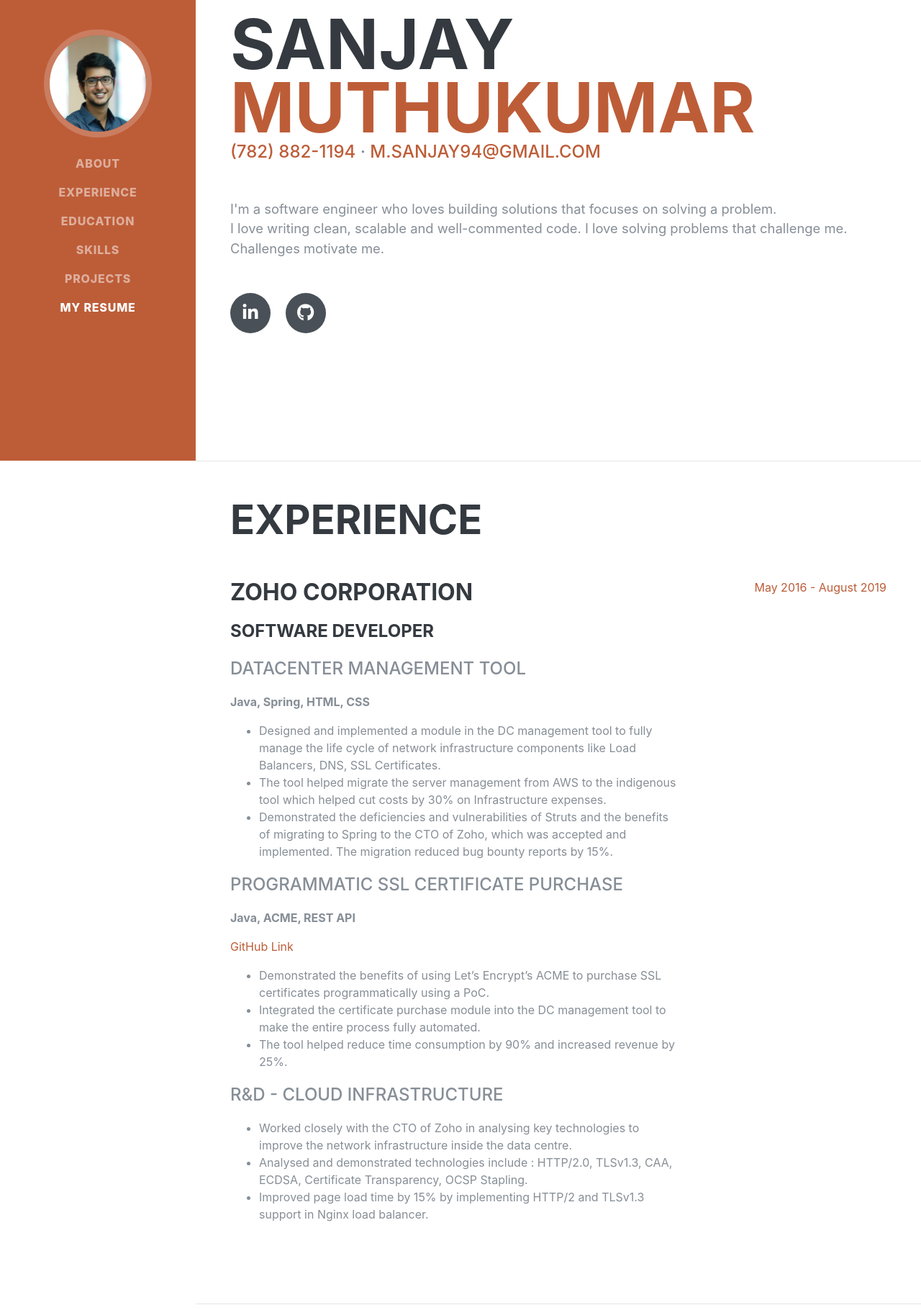
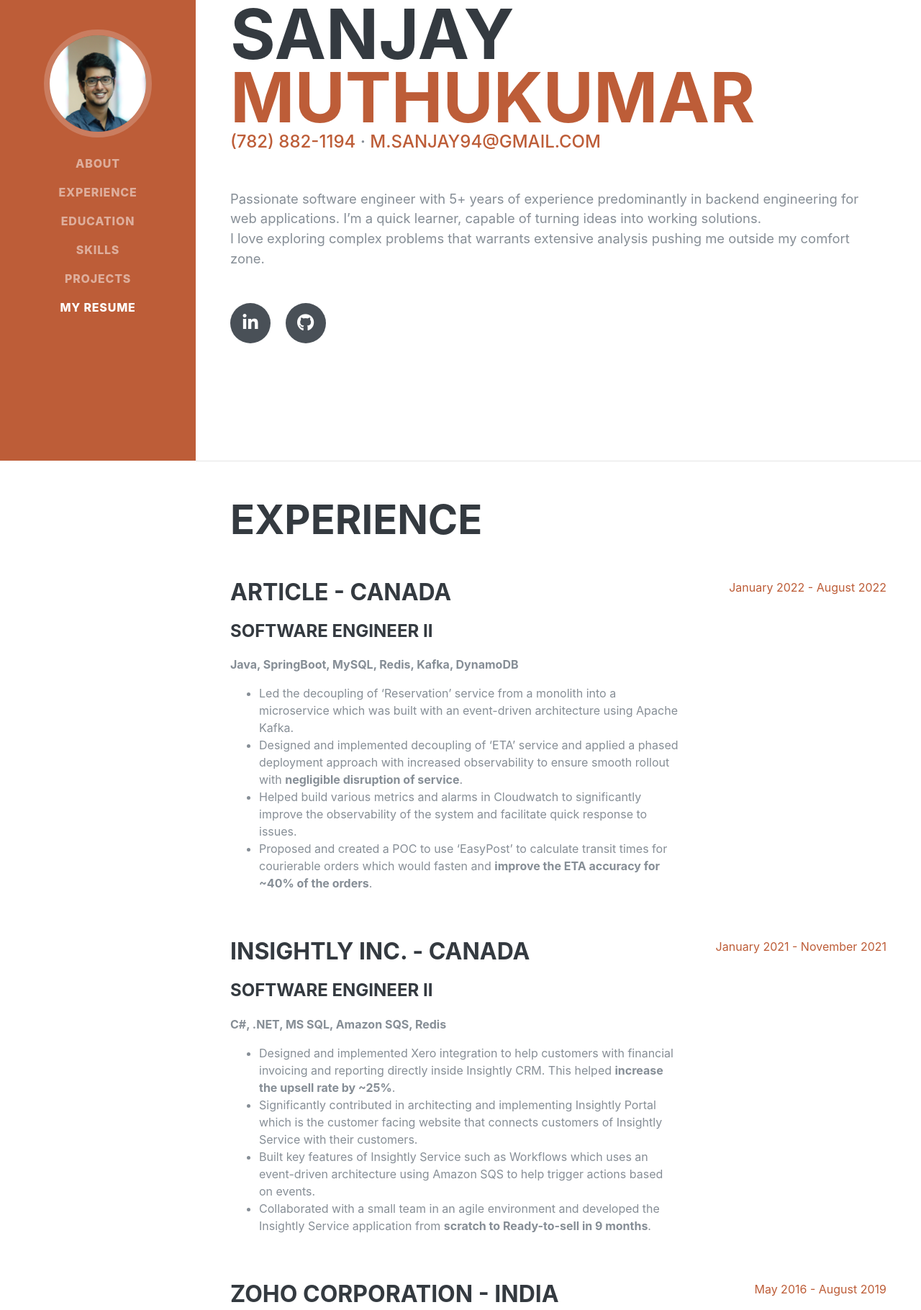
Before and after one commit to msanjay94/portfolio, a plain HTML site: page index.html in a window 1280 px wide. Shown: the part 160-1980 px from the top of the page at 72% size. Drawn offline with nearby package versions, Linux system fonts and the light colour scheme; files that its build step writes are made by us from their sources; a web font is replaced by a local one.

Commit message:
Updated experience

```diff
--- a/index.html
+++ b/index.html
@@ -71,7 +71,8 @@
                     <a href="mailto:m.sanjay94@email.com">m.sanjay94@gmail.com</a>
                 </div>
                 <p class="lead mb-5">
-                    I'm a software engineer who loves building solutions that focuses on solving a problem.<br> I love writing clean, scalable and well-commented code. I love solving problems that challenge me.<br> Challenges motivate me.
+                    Passionate software engineer with 5+ years of experience predominantly in backend engineering for web applications. I’m a quick learner, capable of turning ideas into working solutions.<br/>
+                    I love exploring complex problems that warrants extensive analysis pushing me outside my comfort zone.
                 </p>
                 <div class="social-icons">
                     <a href="https://www.linkedin.com/in/iamsanjay94/" target="_blank">
@@ -92,7 +93,43 @@
 
                 <div class="resume-item d-flex flex-column flex-md-row justify-content-between mb-5">
                     <div class="resume-content">
-                        <h3 class="mb-0">Zoho Corporation</h3>
+                        <h3 class="mb-0">Article - Canada</h3>
+                        <h4 class="mb-0" style="margin-top: 20px; padding-bottom: 20px;">Software Engineer II</h4>
+                        <p><strong>Java, SpringBoot, MySQL, Redis, Kafka, DynamoDB</strong></p>
+                        <p>
+                            <ul>
+                                <li>Led the decoupling of ‘Reservation’ service from a monolith into a microservice which was built with an event-driven architecture using Apache Kafka.</li>
+                                <li>Designed and implemented decoupling of ‘ETA’ service and applied a phased deployment approach with increased observability to ensure smooth rollout with <strong>negligible disruption of service</strong>.</li>
+                                <li>Helped build various metrics and alarms in Cloudwatch to significantly improve the observability of the system and facilitate quick response to issues.</li>
+                                <li>Proposed and created a POC to use ‘EasyPost’ to calculate transit times for courierable orders which would fasten and <strong>improve the ETA accuracy for ~40% of the orders</strong>.</li>
+                            </ul>
+                        </p>
+                    </div>
+                    <div class="resume-date text-md-right">
+                        <span class="text-primary">January 2022 - August 2022</span>
+                    </div>
+                </div>
+                <div class="resume-item d-flex flex-column flex-md-row justify-content-between mb-5">
+                    <div class="resume-content">
+                        <h3 class="mb-0">Insightly Inc. - Canada</h3>
+                        <h4 class="mb-0" style="margin-top: 20px; padding-bottom: 20px;">Software Engineer II</h4>
+                        <p><strong>C#, .NET, MS SQL, Amazon SQS, Redis</strong></p>
+                        <p>
+                            <ul>
+                                <li>Designed and implemented Xero integration to help customers with financial invoicing and reporting directly inside Insightly CRM. This helped <strong>increase the upsell rate by ~25%</strong>.</li>
+                                <li>Significantly contributed in architecting and implementing Insightly Portal which is the customer facing website that connects customers of Insightly Service with their customers.</li>
+                                <li>Built key features of Insightly Service such as Workflows which uses an event-driven architecture using Amazon SQS to help trigger actions based on events.</li>
+                                <li>Collaborated with a small team in an agile environment and developed the Insightly Service application from <strong>scratch to Ready-to-sell in 9 months</strong>.</li>
+                            </ul>
+                        </p>
+                    </div>
+                    <div class="resume-date text-md-right">
+                        <span class="text-primary">January 2021 - November 2021</span>
+                    </div>
+                </div>
+                <div class="resume-item d-flex flex-column flex-md-row justify-content-between mb-5">
+                    <div class="resume-content">
+                        <h3 class="mb-0">Zoho Corporation - India</h3>
                         <h4 class="mb-0" style="margin-top: 20px; padding-bottom: 20px;">Software Developer</h4>
                         <div class="subheading mb-3">Datacenter Management Tool</div>
                         <p><strong>Java, Spring, HTML, CSS</strong></p>
@@ -185,6 +222,10 @@
                         <p style="font-size: 18px;">Java</p>
                     </li>
                     <li class="list-inline-item" style="text-align: center">
+                        <i class="fab fa-c#"></i>
+                        <p style="font-size: 18px;">C#</p>
+                    </li>
+                    <li class="list-inline-item" style="text-align: center">
                         <i class="fab fa-html5"></i>
                         <p style="font-size: 18px;">HTML5</p>
                     </li>
@@ -205,8 +246,8 @@
                         <p style="font-size: 18px;">Python</p>
                     </li>
                     <li class="list-inline-item" style="text-align: center">
-                        <i class="fab fa-react"></i>
-                        <p style="font-size: 18px;">React.js</p>
+                        <i class="fab fa-vuejs"></i>
+                        <p style="font-size: 18px;">Vue.js</p>
                     </li>
                     <li class="list-inline-item" style="text-align: center">
                         <i class="fab fa-node-js"></i>
@@ -236,11 +277,6 @@
                     <li class="list-inline-item" style="text-align: center">
                         <i class="icon-docker"></i>
                         <p style="font-size: 18px;">Docker</p>
-                    </li>
-
-                    <li class="list-inline-item" style="text-align: center">
-                        <i class="icon-heroku"></i>
-                        <p style="font-size: 18px;">Heroku</p>
                     </li>
 
                 </ul>
```
